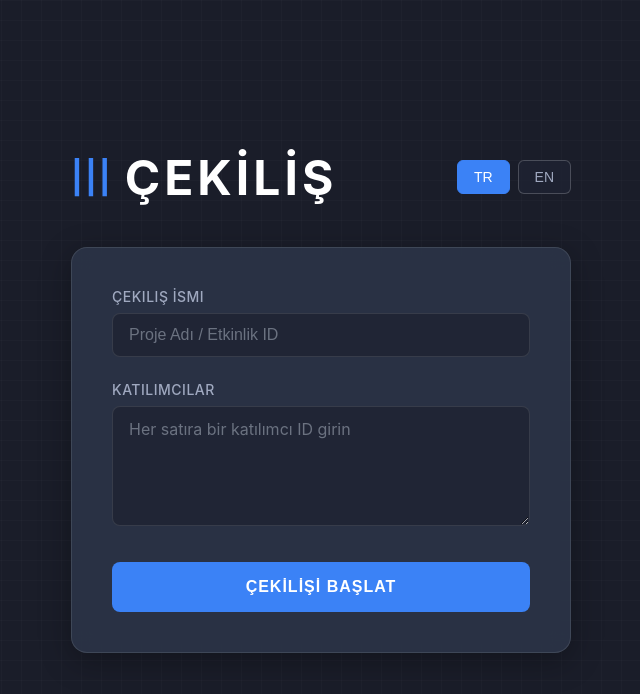
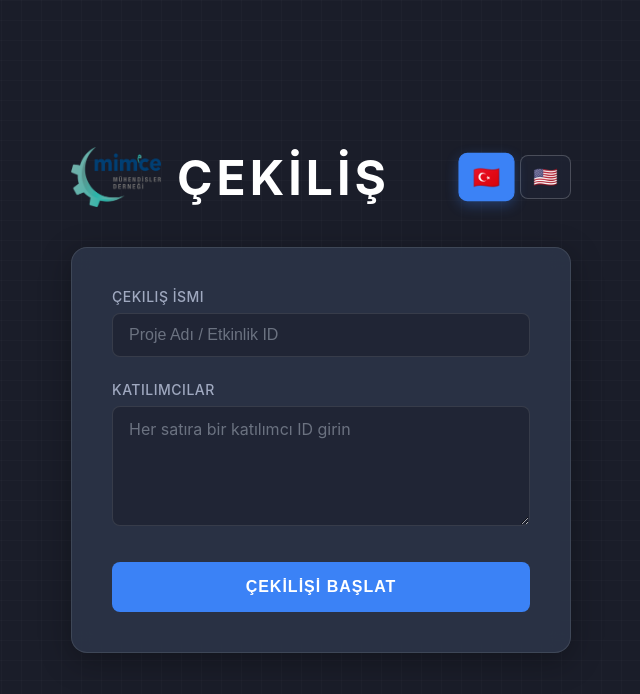
Before and after one commit to mergencdev/mimce-cekilis, a React (Create React App) app: page / in a window 1280 px wide. Shown: the top 694 px of the page, without its empty margins (319-959 px from the left). Built offline with nearby package versions, Linux system fonts and the light colour scheme.

Commit message:
dev: add MIMCE logo and flag-based language selector

```diff
--- a/src/App.css
+++ b/src/App.css
@@ -26,7 +26,13 @@
 .logo {
   display: flex;
   align-items: center;
-  gap: 12px;
+  gap: 16px;
+}
+
+.logo-image {
+  height: 60px;
+  width: auto;
+  object-fit: contain;
 }
 
 .language-selector {
@@ -34,27 +40,32 @@
   gap: 8px;
 }
 
-.lang-btn {
-  padding: 8px 16px;
+.flag-btn {
+  padding: 8px 12px;
   background: rgba(30, 35, 50, 0.8);
   border: 1px solid rgba(255, 255, 255, 0.2);
-  border-radius: 6px;
-  color: #a0a9c0;
-  font-size: 14px;
-  font-weight: 500;
+  border-radius: 8px;
+  font-size: 20px;
   cursor: pointer;
   transition: all 0.2s;
+  display: flex;
+  align-items: center;
+  justify-content: center;
+  min-width: 44px;
+  height: 44px;
 }
 
-.lang-btn:hover {
+.flag-btn:hover {
   background: rgba(30, 35, 50, 1);
   border-color: rgba(255, 255, 255, 0.3);
+  transform: scale(1.05);
 }
 
-.lang-btn.active {
+.flag-btn.active {
   background: #3b82f6;
   border-color: #3b82f6;
-  color: white;
+  transform: scale(1.1);
+  box-shadow: 0 4px 12px rgba(59, 130, 246, 0.3);
 }
 
 .logo-icon {
--- a/src/App.tsx
+++ b/src/App.tsx
@@ -1,5 +1,6 @@
 import React, { useState } from 'react';
 import './App.css';
+import logoMimce from './logo_mimce.png';
 
 type Language = 'tr' | 'en';
 
@@ -53,21 +54,23 @@ function App() {
     <div className="App">
       <div className="header">
         <div className="logo">
-          <div className="logo-icon">|||</div>
+          <img src={logoMimce} alt="MIMCE Logo" className="logo-image" />
           <div className="logo-text">{t.raffle}</div>
         </div>
         <div className="language-selector">
           <button
-            className={`lang-btn ${language === 'tr' ? 'active' : ''}`}
+            className={`flag-btn ${language === 'tr' ? 'active' : ''}`}
             onClick={() => setLanguage('tr')}
+            title="Türkçe"
           >
-            TR
+            🇹🇷
           </button>
           <button
-            className={`lang-btn ${language === 'en' ? 'active' : ''}`}
+            className={`flag-btn ${language === 'en' ? 'active' : ''}`}
             onClick={() => setLanguage('en')}
+            title="English"
           >
-            EN
+            🇺🇸
           </button>
         </div>
       </div>
```
Also changed, not shown: src/logo_mimce.png (renamed from logo_mimce.png).
